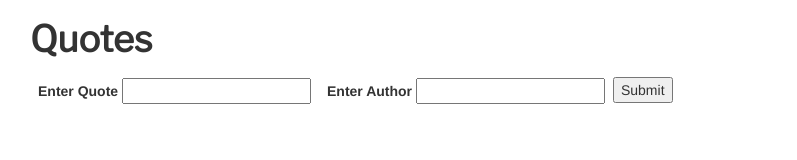
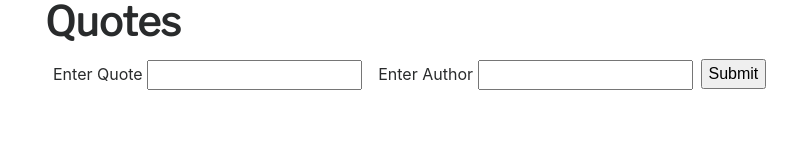
Before and after one commit to hadan16/quotes, a website: page views/index.html in a window 1280 px wide. Shown: the whole page, without its empty margins (40-837 px from the left). Drawn offline with nearby package versions, Linux system fonts and the light colour scheme; no server answers.

Commit message:
styles updated

```diff
--- a/public/styles/styles.css
+++ b/public/styles/styles.css
@@ -26,3 +26,5 @@
 #quoteTarget{
   clear:both;
 }
+
+@font-face {font-family: 'CallunaSans-Regular';src: url('webfonts/334A29_0_0.eot');src: url('webfonts/334A29_0_0.eot?#iefix') format('embedded-opentype'),url('webfonts/334A29_0_0.woff2') format('woff2'),url('webfonts/334A29_0_0.woff') format('woff'),url('webfonts/334A29_0_0.ttf') format('truetype');}
--- a/views/index.html
+++ b/views/index.html
@@ -5,7 +5,7 @@
   <!-- set viewport to device width to help make site responsive -->
   <meta name="viewport" content="width=device-width, initial-scale=1">
   <!-- bootstrap css -->
-  <link type="text/css" rel="stylesheet" href="https://maxcdn.bootstrapcdn.com/bootstrap/3.3.6/css/bootstrap.min.css">
+  <link rel="stylesheet" href="https://maxcdn.bootstrapcdn.com/bootstrap/4.0.0-alpha.6/css/bootstrap.min.css" integrity="sha384-rwoIResjU2yc3z8GV/NPeZWAv56rSmLldC3R/AZzGRnGxQQKnKkoFVhFQhNUwEyJ" crossorigin="anonymous">
   <!-- custom styles -->
   <link rel="stylesheet" type="text/css" href="/styles/styles.css">
   <!-- custom font -->
@@ -46,6 +46,7 @@
   </div>  <!-- bootstrap container close -->
   <!-- scripts -->
   <script src="https://code.jquery.com/jquery-2.2.4.min.js" integrity="sha256-BbhdlvQf/xTY9gja0Dq3HiwQF8LaCRTXxZKRutelT44=" crossorigin="anonymous"></script>
+  <script src="https://maxcdn.bootstrapcdn.com/bootstrap/4.0.0-alpha.2/js/bootstrap.min.js" integrity="sha384-vZ2WRJMwsjRMW/8U7i6PWi6AlO1L79snBrmgiDpgIWJ82z8eA5lenwvxbMV1PAh7" crossorigin="anonymous"></script>
   <script type="text/javascript" src="/scripts/app.js"></script>
 </body>
 
```
